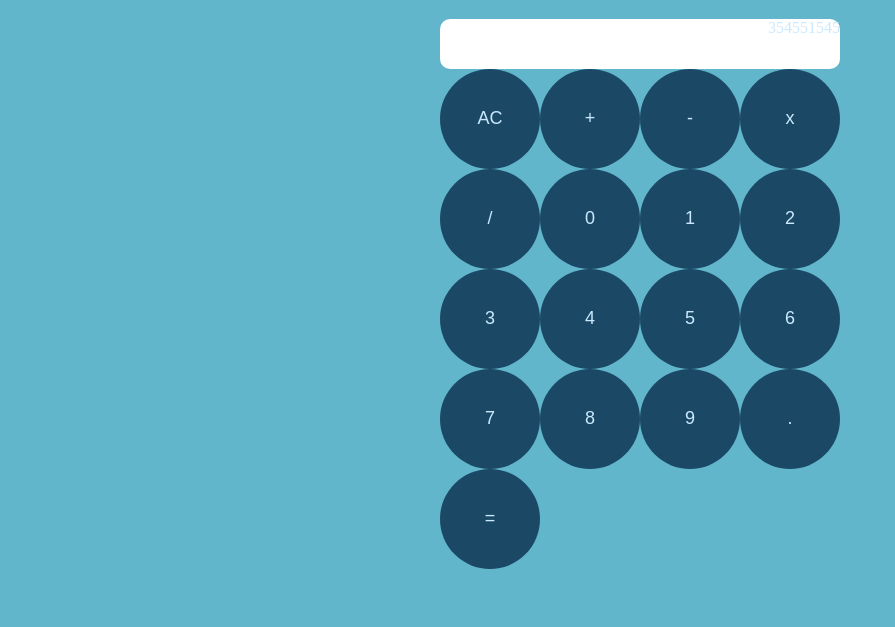
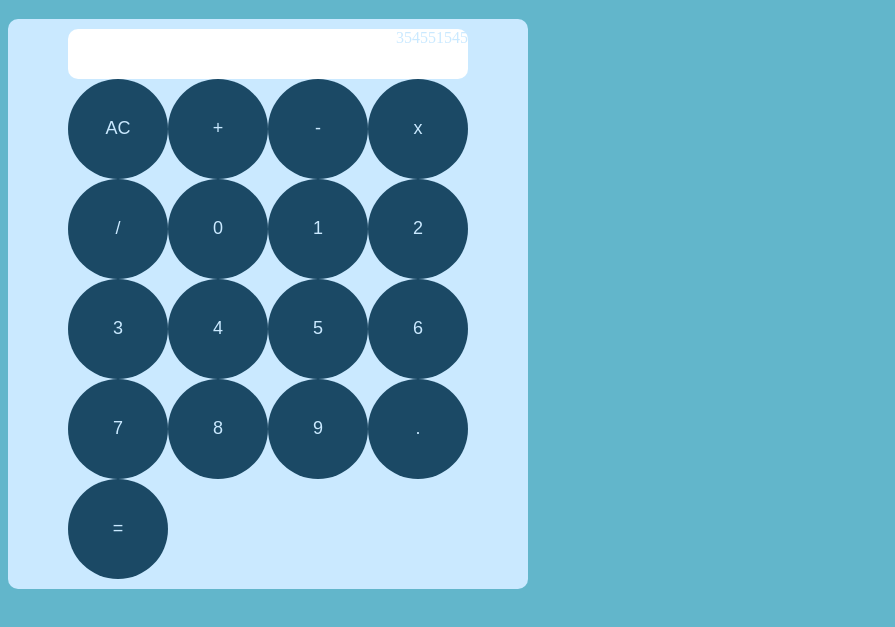
Before and after one commit to IamLAM/jCalculator, a plain HTML site: page index.html in a window 1280 px wide. Shown: the part 61-688 px from the top of the page, without its empty margins (0-895 px from the left). Drawn offline with Linux system fonts and the light colour scheme.

Commit message:
adjusting calculator container

```diff
--- a/style.css
+++ b/style.css
@@ -10,6 +10,10 @@ body {
     grid-template-columns: 100px 100px 100px 100px;
     grid-template-rows: auto;
     grid-template-areas: "header header header header" "main main main main" "main main main main" "main main main main" "main main main main" "main main main main";
+    background-color: #CAE9FF;
+    padding: 10px;
+    width: 500px;
+    border-radius: 10px;
 }
 
 .buttons {
```
